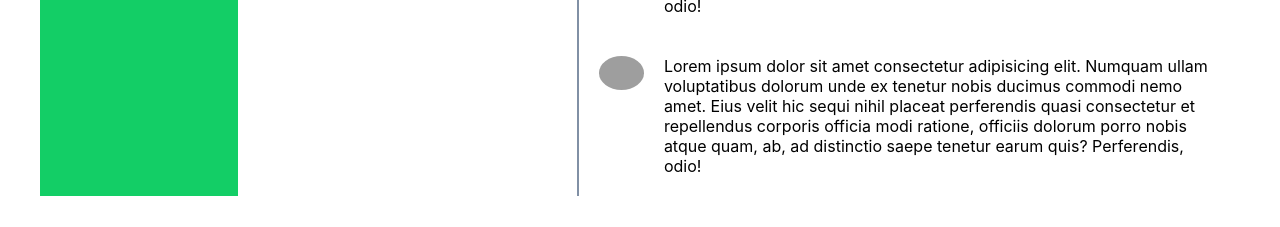
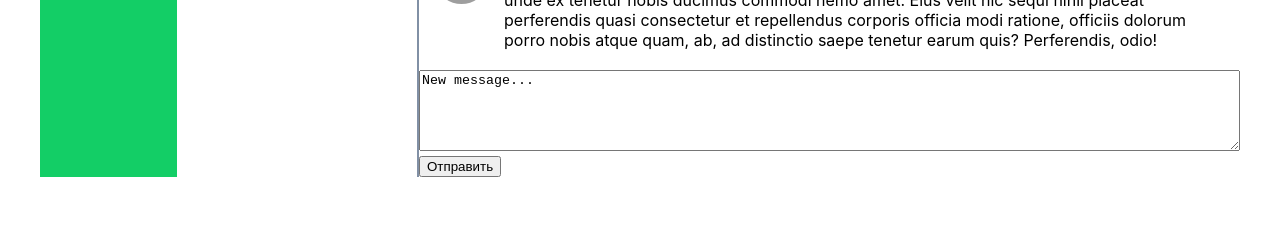
Before and after one commit to Habrhammer/react_start_project, a React (Create React App) app: page /dialogs in a window 1280 px wide. Shown: the part 534-761 px from the top of the page. Built offline with nearby package versions, Linux system fonts and the light colour scheme; grey boxes are pictures that could not be loaded.

Commit message:
updated app (l.#35)

```diff
--- a/src/App.js
+++ b/src/App.js
@@ -5,11 +5,8 @@ import Dialogs from "./components/Dialogs/Dialogs";
 import { Route } from "react-router-dom";
 import "./App.css";
 
-
 function App(props) {
-
   return (
-
     <div className="app-wrapper">
       <Header />
       <Navbar appData={props.appData} />
@@ -17,17 +14,28 @@ function App(props) {
       <Route
         path="/dialogs"
         render={() => {
-            return (<Dialogs appData={props.appData}/>);
+          return (
+            <Dialogs
+              appData={props.appData}
+              sendMessage={props.sendMessage}
+              updateMessageText={props.updateMessageText}
+            />
+          );
         }}
       />
       <Route
         path="/profile"
         render={() => {
-            return (<Profile appData = {props.appData} addMessage={props.addMessage} />);
+          return (
+            <Profile
+              appData={props.appData}
+              addPost={props.addPost}
+              updateNewPostText={props.updateNewPostText}
+            />
+          );
         }}
       />
     </div>
-
   );
 }
 
--- a/src/components/Dialogs/Dialogs.jsx
+++ b/src/components/Dialogs/Dialogs.jsx
@@ -1,23 +1,45 @@
 import React from "react";
 import classes from "./Dialogs.module.css";
-import DialogItem from "./DialogItem/DialogItem.jsx"
-import Message from "./Message/Message.jsx"
+import DialogItem from "./DialogItem/DialogItem.jsx";
+import Message from "./Message/Message.jsx";
 
 function Dialogs(props) {
+  let newMessageElement = React.createRef();
+  function addMessage() {
+    props.sendMessage();
+  }
 
-
+  function onMessageChange() {
+    props.updateMessageText(newMessageElement.current.value);
+  }
   return (
     <div className={classes.dialogs}>
       <div className={classes["dialog-items"]}>
         {props.appData.dialogsData.map((el) => {
-          return <DialogItem name={el.name} id={el.id} avatar={el.avatar} key={el.id} />;
+          return (
+            <DialogItem
+              name={el.name}
+              id={el.id}
+              avatar={el.avatar}
+              key={el.id}
+            />
+          );
         })}
       </div>
       <div className={classes.messages}>
         {props.appData.messageData.map((el) => {
           return <Message message={el.message} key={el.id} />;
         })}
-
+        <div>
+          <textarea
+            onChange={onMessageChange}
+            cols="100"
+            rows="5"
+            ref={newMessageElement}
+            value={props.appData.newMessageText}
+          ></textarea>
+          <button onClick={addMessage}>Отправить</button>
+        </div>
         {/*
         <div className={classes.message}>
           <img
--- a/src/components/Profile/MyPosts/MyPosts.jsx
+++ b/src/components/Profile/MyPosts/MyPosts.jsx
@@ -4,10 +4,14 @@ import Post from "./Post/Post";
 
 function MyPosts(props) {
   let newPostElement = React.createRef();
+  console.log(props);
+  let addPost = () => {
+    props.addPost();
+  };
 
-  let addPost = () => {
+  let onPostChange = () => {
     let text = newPostElement.current.value;
-    props.addMessage(text);
+    props.updateNewPostText(text);
   };
 
   return (
@@ -15,12 +19,18 @@ function MyPosts(props) {
       <h3>My posts</h3>
       <div>
         <div>
-          <textarea ref={newPostElement} name=""></textarea>
+          <textarea
+            cols="100"
+            rows="5"
+            onChange={onPostChange}
+            ref={newPostElement}
+            value={props.appData.profilePage.newPostText}
+          ></textarea>
         </div>
         <button onClick={addPost}>Add post</button>
       </div>
       <div className={classes.posts}>
-        {props.appData.postData.map((el) => {
+        {props.appData.profilePage.posts.map((el) => {
           return <Post message={el.message} likes={el.likes} key={el.id} />;
         })}
       </div>
--- a/src/components/Profile/Profile.jsx
+++ b/src/components/Profile/Profile.jsx
@@ -8,7 +8,7 @@ function Profile(props) {
   return (
     <div className={classes.content}>
       <ProfileInfo />
-      <MyPosts appData={props.appData} addMessage={props.addMessage}/>
+      <MyPosts appData={props.appData} addPost={props.addPost} updateNewPostText={props.updateNewPostText}/>
     </div>
   );
 }
--- a/src/index.js
+++ b/src/index.js
@@ -1,14 +1,36 @@
+import React from "react";
+import ReactDOM from "react-dom";
+import {
+  addPost,
+  sendMessage,
+  subscribe,
+  updateMessageText,
+  updateNewPostText,
+} from "./state.js";
 
-import { rerenderEntireTree } from './render.js';
-import './index.css';
+import "./index.css";
+import App from "./App";
 
-import reportWebVitals from './reportWebVitals';
+import { BrowserRouter as Router } from "react-router-dom";
+import state from "./state.js";
 
+import "./index.css";
 
+function rerenderEntireTree() {
+  ReactDOM.render(
+    <Router>
+      <App
+        appData={state}
+        addPost={addPost}
+        sendMessage={sendMessage}
+        updateMessageText={updateMessageText}
+        updateNewPostText={updateNewPostText}
+      />
+    </Router>,
+    document.getElementById("root")
+  );
+}
 
-rerenderEntireTree();
+subscribe(rerenderEntireTree);
 
-// If you want to start measuring performance in your app, pass a function
-// to log results (for example: reportWebVitals(console.log))
-// or send to an analytics endpoint. Learn more: https://bit.ly/CRA-vitals
-reportWebVitals();
+rerenderEntireTree(state);
--- a/src/render.js
+++ b/src/render.js
@@ -1,17 +1,20 @@
-import React from 'react';
-import ReactDOM from 'react-dom';
-import state, { addMessage } from './state.js';
+// import React from 'react';
+// import ReactDOM from 'react-dom';
+// import { addPost, sendMessage, updateMessageText, updateNewPostText } from './state.js';
+// import reportWebVitals from './reportWebVitals';
 
-import './index.css';
-import App from './App';
+// import './index.css';
+// import App from './App';
 
-import { BrowserRouter as Router } from "react-router-dom";
+// import { BrowserRouter as Router } from "react-router-dom";
 
-export function rerenderEntireTree() {
-  ReactDOM.render(
-    <Router>
-      <App appData={state} addMessage={addMessage} />
-    </Router>,
-    document.getElementById("root")
-  );
-}
+// export function rerenderEntireTree(state) {
+//   ReactDOM.render(
+//     <Router>
+//       <App appData={state} addPost={addPost} sendMessage={sendMessage} updateMessageText={updateMessageText}  updateNewPostText={updateNewPostText}/>
+//     </Router>,
+//     document.getElementById("root")
+//   );
+// }
+
+// reportWebVitals();
--- a/src/state.js
+++ b/src/state.js
@@ -1,6 +1,33 @@
-import {rerenderEntireTree} from "./render.js"
+// import { rerenderEntireTree } from "./render.js";
+let rerenderEntireTree = () => {
+  console.log("State changed!");
+};
 
 let state = {
+  profilePage: {
+    posts: [
+      {
+        id: 1,
+        message:
+          "Lorem ipsum dolor sit amet consectetur adipisicing elit. Dolore animi hic laboriosam earum sunt quibusdam eligendi vel mollitia, officia laudantium sed in maiores esse? Quod, minima reiciendis? Fugiat, voluptatum praesentium.",
+        likes: 1,
+      },
+      {
+        id: 2,
+        message:
+          "Lorem ipsum dolor sit amet consectetur adipisicing elit. Rerum animi porro praesentium pariatur illum consequuntur, in molestiae laborum iure atque accusantium debitis amet numquam voluptates ea libero ex vel ratione sed consectetur quod? Culpa soluta aut est ex placeat nisi, reprehenderit sequi quis doloribus asperiores. Ipsam pariatur incidunt ratione repudiandae.",
+        likes: 3,
+      },
+      {
+        id: 3,
+        message:
+          "Lorem ipsum dolor sit, amet consectetur adipisicing elit. Optio sed vitae magni eum molestiae ratione!",
+        likes: 5,
+      },
+    ],
+    newPostText: "bla bla bla...",
+  },
+  dialogsPage: {},
   dialogsData: [
     {
       id: 1,
@@ -72,26 +99,7 @@ let state = {
         "Lorem ipsum dolor sit amet consectetur adipisicing elit. Numquam ullam voluptatibus dolorum unde ex tenetur nobis ducimus commodi nemo amet. Eius velit hic sequi nihil placeat perferendis quasi consectetur et repellendus corporis officia modi ratione, officiis dolorum porro nobis atque quam, ab, ad distinctio saepe tenetur earum quis? Perferendis, odio!",
     },
   ],
-  postData: [
-    {
-      id: 1,
-      message:
-        "Lorem ipsum dolor sit amet consectetur adipisicing elit. Dolore animi hic laboriosam earum sunt quibusdam eligendi vel mollitia, officia laudantium sed in maiores esse? Quod, minima reiciendis? Fugiat, voluptatum praesentium.",
-      likes: 1,
-    },
-    {
-      id: 2,
-      message:
-        "Lorem ipsum dolor sit amet consectetur adipisicing elit. Rerum animi porro praesentium pariatur illum consequuntur, in molestiae laborum iure atque accusantium debitis amet numquam voluptates ea libero ex vel ratione sed consectetur quod? Culpa soluta aut est ex placeat nisi, reprehenderit sequi quis doloribus asperiores. Ipsam pariatur incidunt ratione repudiandae.",
-      likes: 3,
-    },
-    {
-      id: 3,
-      message:
-        "Lorem ipsum dolor sit, amet consectetur adipisicing elit. Optio sed vitae magni eum molestiae ratione!",
-      likes: 5,
-    },
-  ],
+  newMessageText: "New message...",
   navbarData: {
     friends: [
       {
@@ -140,15 +148,39 @@ let state = {
   },
 };
 
-export function addMessage(message){
-
-   let newMessage = {
-      id: 5,
-      message: message
-   }
-   state.postData.push(newMessage);
-   rerenderEntireTree();
+export function addPost() {
+  let newPost = {
+    id: Date.now(),
+    message: state.profilePage.newPostText,
+    likesCount: 0,
+  };
+  state.profilePage.posts.push(newPost);
+  state.profilePage.newPostText = "";
+  rerenderEntireTree(state);
 }
 
+export function updateNewPostText(newText) {
+  state.profilePage.newPostText = newText;
+  rerenderEntireTree(state);
+}
+
+export function sendMessage() {
+  let newMessageObj = {
+    id: Date.now(),
+    message: state.newMessageText,
+  };
+  state.messageData.push(newMessageObj);
+  state.newMessageText = "";
+  rerenderEntireTree(state);
+}
+
+export function updateMessageText(newText) {
+  state.newMessageText = newText;
+  rerenderEntireTree(state);
+}
+
+export function subscribe(observer) {
+  rerenderEntireTree = observer;
+}
 
 export default state;
```
Lines whose indentation alone changed are shown as unchanged.
